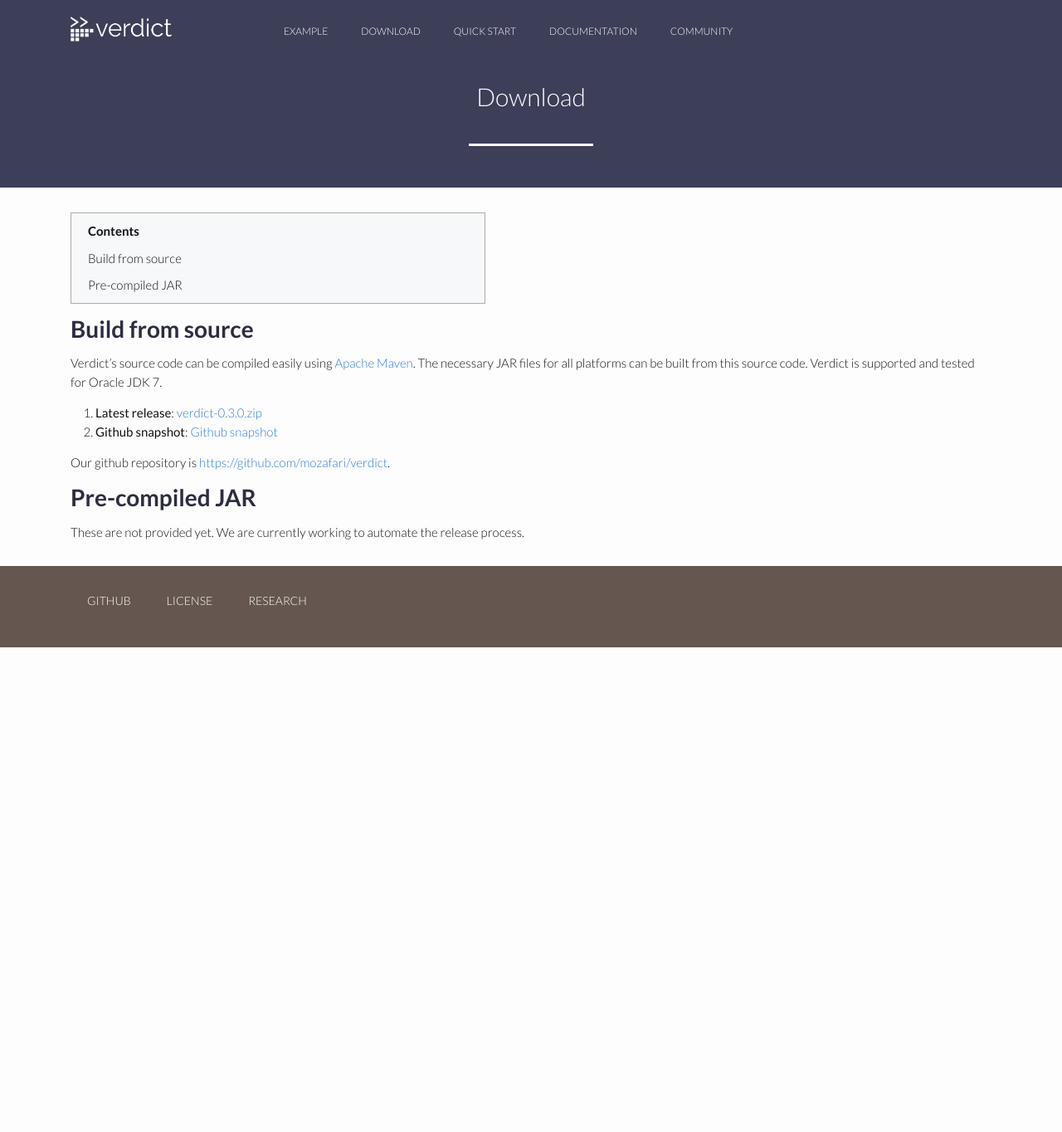
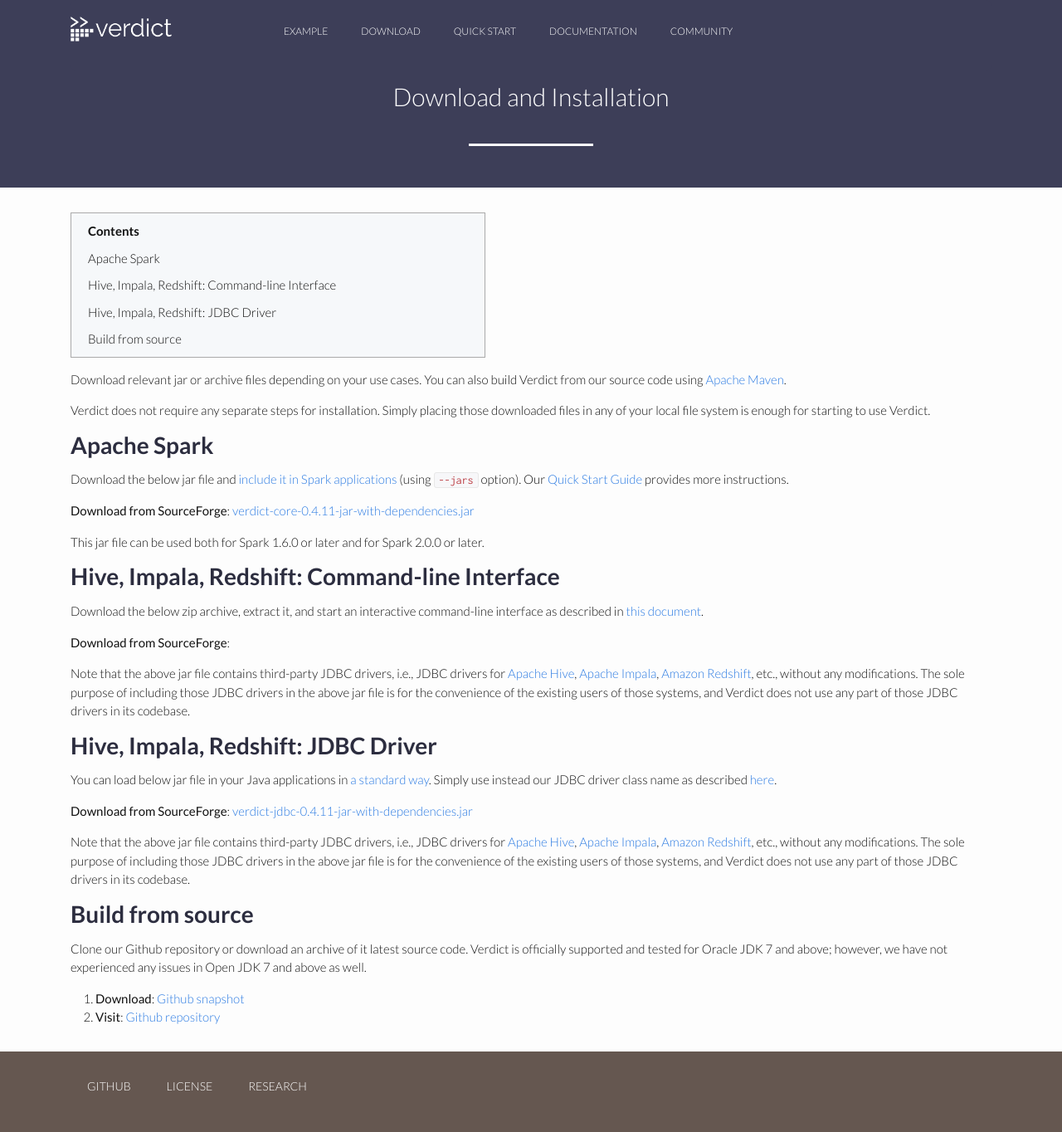
Before and after one commit to verdict-project/verdict-project.github.io, a Jekyll site: the page built from download/index.md, in a window 1280 px wide. Shown: the whole page at 83% size. Built offline with Jekyll 4.4.1, drawn with Linux system fonts in a browser that asks for light colours; nearby versions of some CDN libraries; before the commit the page ends 900 px from its top, so only the background shows below that.

```diff
--- a/_config.yml
+++ b/_config.yml
@@ -8,10 +8,10 @@
 # Site settings
 title: Verdict
 email: verdict-site@umich.edu
-description: > # this means to ignore newlines until "baseurl:"
+description: >            # this means to ignore newlines until "baseurl:"
     Verdict is a fast, resource-efficient data analytics system.
-baseurl: "" # the subpath of your site, e.g. /blog
-url: "localhost:4000" # the base hostname & protocol for your site
+baseurl: ""               # the subpath of your site, e.g. /blog
+url: "localhost:4000"     # the base hostname & protocol for your site
 twitter_username: jekyllrb
 github_username:  jekyll
 
@@ -28,7 +28,10 @@ kramdown:
 # Project settings
 version: 0.3.0
 github_link: https://github.com/mozafari/verdict
-verdict_core_jar: verdict-core-0.3.0-with-dependencies.jar
-verdict_jdbc_jar: verdict-jdbc-0.3.0-jar-with-dependencies.jar
-url_to_latest_source_code_zip: https://github.com/mozafari/verdict/releases/download/v0.3.0/verdict-0.3.0.zip
-source_code_zip_filename: verdict-0.3.0.zip
+verdict_core_jar_name: verdict-core-0.4.11-jar-with-dependencies.jar
+verdict_core_jar_url: https://sourceforge.net/projects/verdict/files/0.4/verdict-core-0.4.11-jar-with-dependencies.jar/download
+verdict_jdbc_jar_name: verdict-jdbc-0.4.11-jar-with-dependencies.jar
+verdict_jdbc_jar_url: https://sourceforge.net/projects/verdict/files/0.4/verdict-jdbc-0.4.11-jar-with-dependencies.jar/download
+verdict_command_line_zip_name:
+verdict_command_line_zip_url:
+verdict_code_snapshot: verdict-0.3.0.zip
--- a/download/index.md
+++ b/download/index.md
@@ -1,23 +1,45 @@
 ---
 layout: post
-title: Download
+title: Download and Installation
 ---
-
 
 * TOC
 {:toc}
 
+Download relevant jar or archive files depending on your use cases. You can also build Verdict from our source code using [Apache Maven](https://maven.apache.org/).
+
+Verdict does not require any separate steps for installation. Simply placing those downloaded files in any of your local file system is enough for starting to use Verdict.
+
+
+## Apache Spark
+
+Download the below jar file and [include it in Spark applications](https://spark.apache.org/docs/latest/submitting-applications.html#advanced-dependency-management) (using `--jars` option). Our [Quick Start Guide]({{ site.baseurl }}/documentation/quick_start/) provides more instructions.
+
+**Download from SourceForge**: [{{ site.verdict_core_jar_name }}]({{ site.verdict_core_jar_url }})
+
+This jar file can be used both for Spark 1.6.0 or later and for Spark 2.0.0 or later.
+
+
+## Hive, Impala, Redshift: Command-line Interface
+
+Download the below zip archive, extract it, and start an interactive command-line interface as described in [this document]({{ site.baseurl }}/documentation/quick_start/#on-apache-impala-apache-hive-amazon-redshift).
+
+**Download from SourceForge**: [{{ site.verdict_command_line_zip_name }}]({{ site.verdict_command_line_zip_url }})
+
+Note that the above jar file contains third-party JDBC drivers, i.e., JDBC drivers for [Apache Hive](https://www.cloudera.com/downloads/connectors/hive/jdbc/2-5-4.html), [Apache Impala](https://www.cloudera.com/downloads/connectors/impala/jdbc/2-5-41.html), [Amazon Redshift](http://docs.aws.amazon.com/redshift/latest/mgmt/configure-jdbc-connection.html#download-jdbc-driver), etc., without any modifications. The sole purpose of including those JDBC drivers in the above jar file is for the convenience of the existing users of those systems, and Verdict does not use any part of those JDBC drivers in its codebase.
+
+
+## Hive, Impala, Redshift: JDBC Driver
+
+You can load below jar file in your Java applications in [a standard way](https://www.tutorialspoint.com/jdbc/jdbc-sample-code.htm). Simply use instead our JDBC driver class name as described [here](http://verdict-doc.readthedocs.io/en/latest/using.html#jdbc-in-java-python-applications).
+
+**Download from SourceForge**: [{{ site.verdict_jdbc_jar_name }}]({{ site.verdict_jdbc_jar_url }})
+
+Note that the above jar file contains third-party JDBC drivers, i.e., JDBC drivers for [Apache Hive](https://www.cloudera.com/downloads/connectors/hive/jdbc/2-5-4.html), [Apache Impala](https://www.cloudera.com/downloads/connectors/impala/jdbc/2-5-41.html), [Amazon Redshift](http://docs.aws.amazon.com/redshift/latest/mgmt/configure-jdbc-connection.html#download-jdbc-driver), etc., without any modifications. The sole purpose of including those JDBC drivers in the above jar file is for the convenience of the existing users of those systems, and Verdict does not use any part of those JDBC drivers in its codebase.
 
 ## Build from source
 
-Verdict's source code can be compiled easily using [Apache Maven](https://maven.apache.org/). The necessary JAR files for all platforms can be built from this source code. Verdict is supported and tested for Oracle JDK 7.
+Clone our Github repository or download an archive of it latest source code. Verdict is officially supported and tested for Oracle JDK 7 and above; however, we have not experienced any issues in Open JDK 7 and above as well.
 
-1. **Latest release**: [{{ site.source_code_zip_filename }}]({{ site.url_to_latest_source_code_zip }})
-1. **Github snapshot**: [Github snapshot](https://github.com/mozafari/verdict/archive/master.zip)
-
-Our github repository is <{{ site.github_link }}>.
-
-
-## Pre-compiled JAR
-
-These are not provided yet. We are currently working to automate the release process.
+1. **Download**: [Github snapshot](https://github.com/mozafari/verdict/archive/master.zip)
+1. **Visit**: [Github repository](https://github.com/mozafari/verdict)
```
